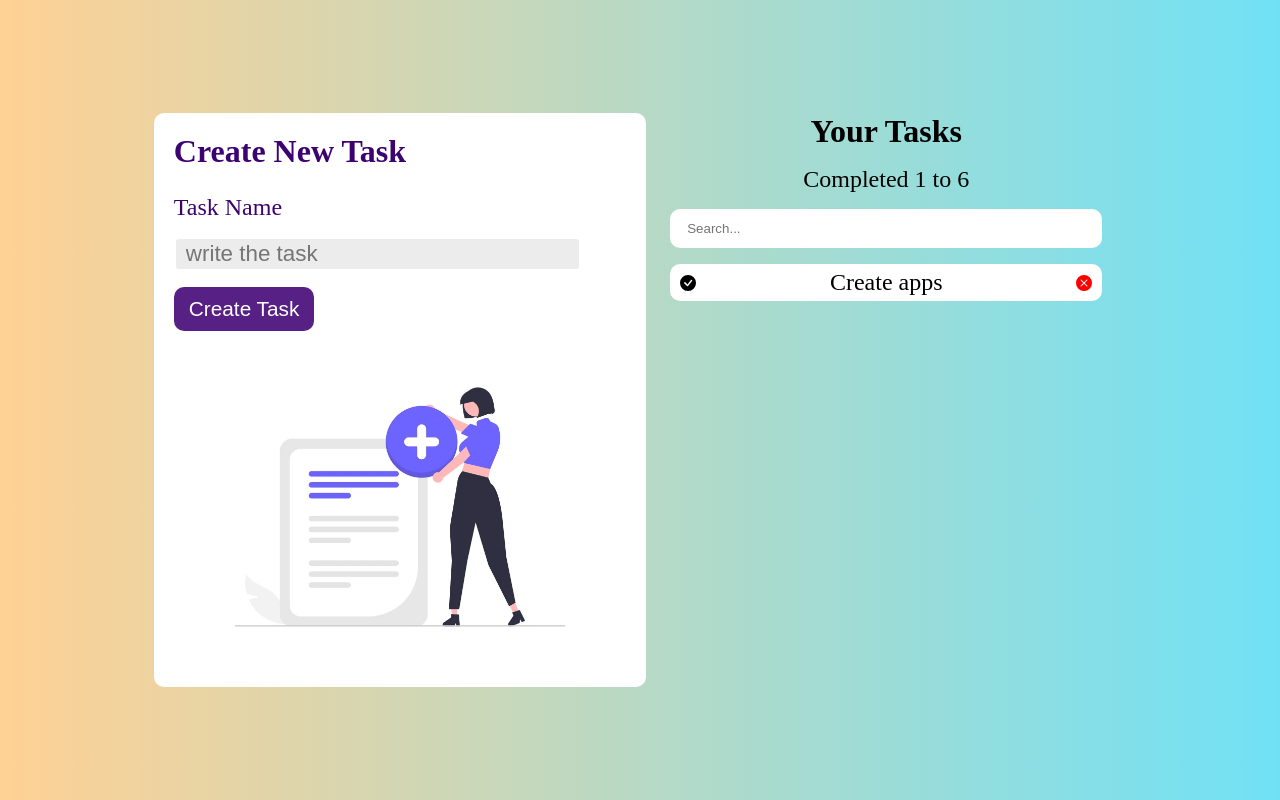
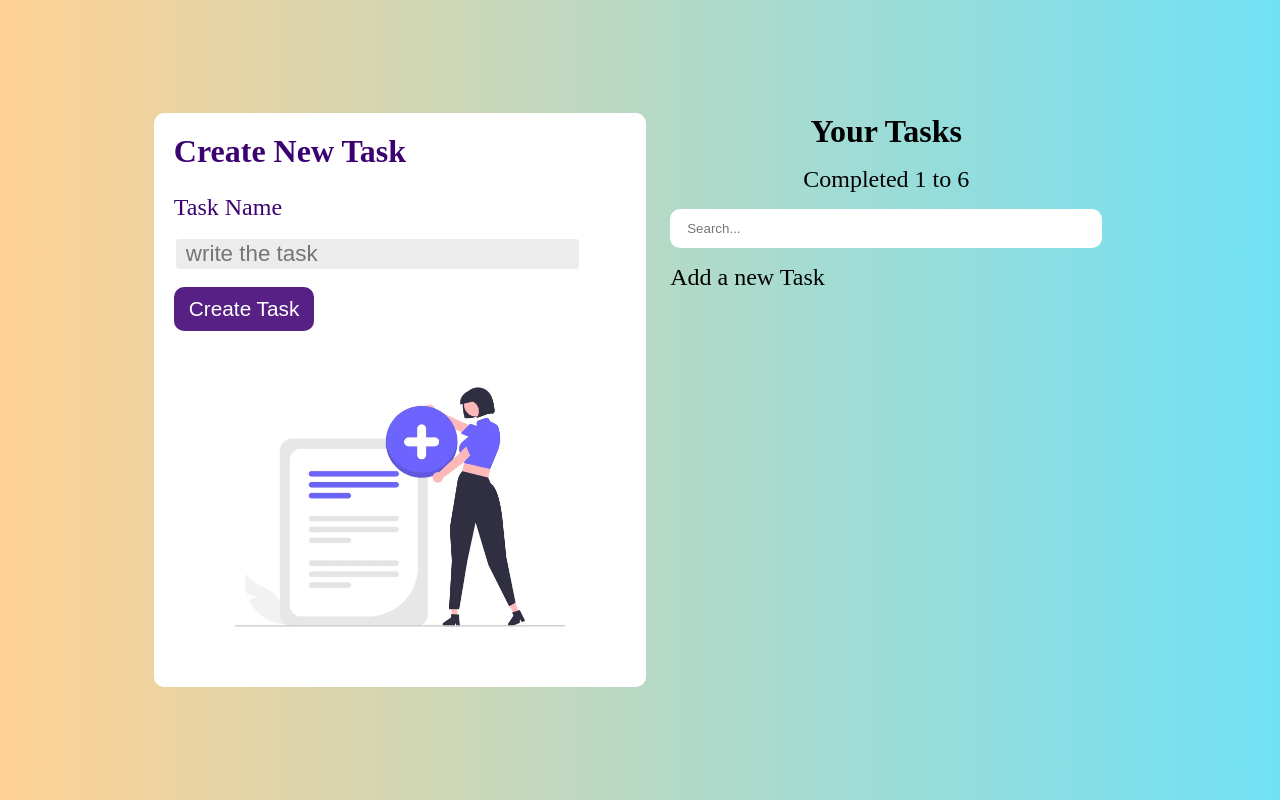
Before and after one commit to EleomarPL/react-todo-app, a React (Create React App) app: page / in a window 1280 px wide. Built offline with nearby package versions, Linux system fonts and the light colour scheme.

Commit message:
functionality to show tasks

```diff
--- a/src/components/ShowTodos.js
+++ b/src/components/ShowTodos.js
@@ -1,12 +1,15 @@
-import { useState } from 'react';
+import { useContext, useEffect, useState } from 'react';
 import '../styles/showTodos.css';
 import ShowTodosItems from './ShowTodosItems';
+import TodoSContext from '../context/TodoS';
 
 const ShowTodos = () => {
+  const [filterTodoS, setFilterTodoS] = useState([]);
+  const {todoS} = useContext(TodoSContext);
 
-  const [filterTodoS, setFilterTodoS] = useState([
-    { id: 1, todo: 'Create apps', isCompleted: false}
-  ]);
+  useEffect(() => {
+    setFilterTodoS(todoS);
+  }, [todoS]);
 
   return (
     <div className="container-show-todos">
```
